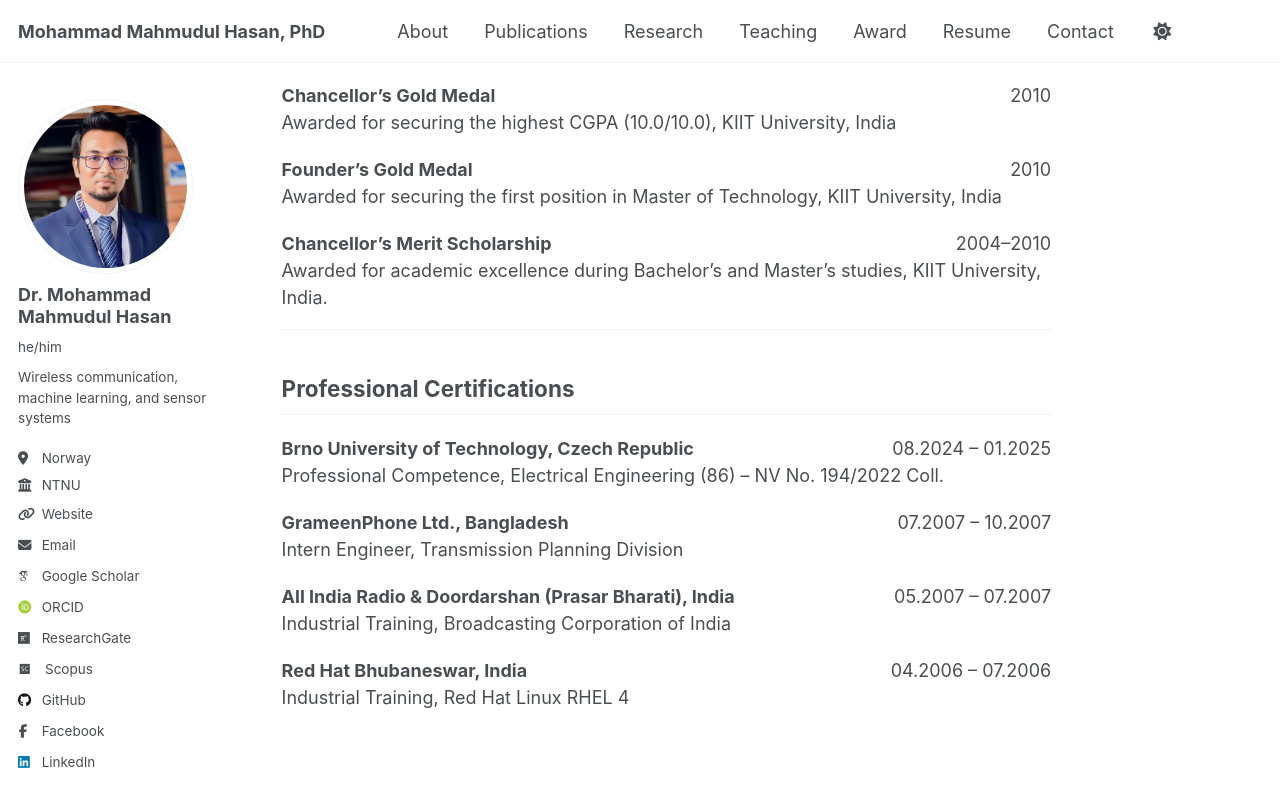
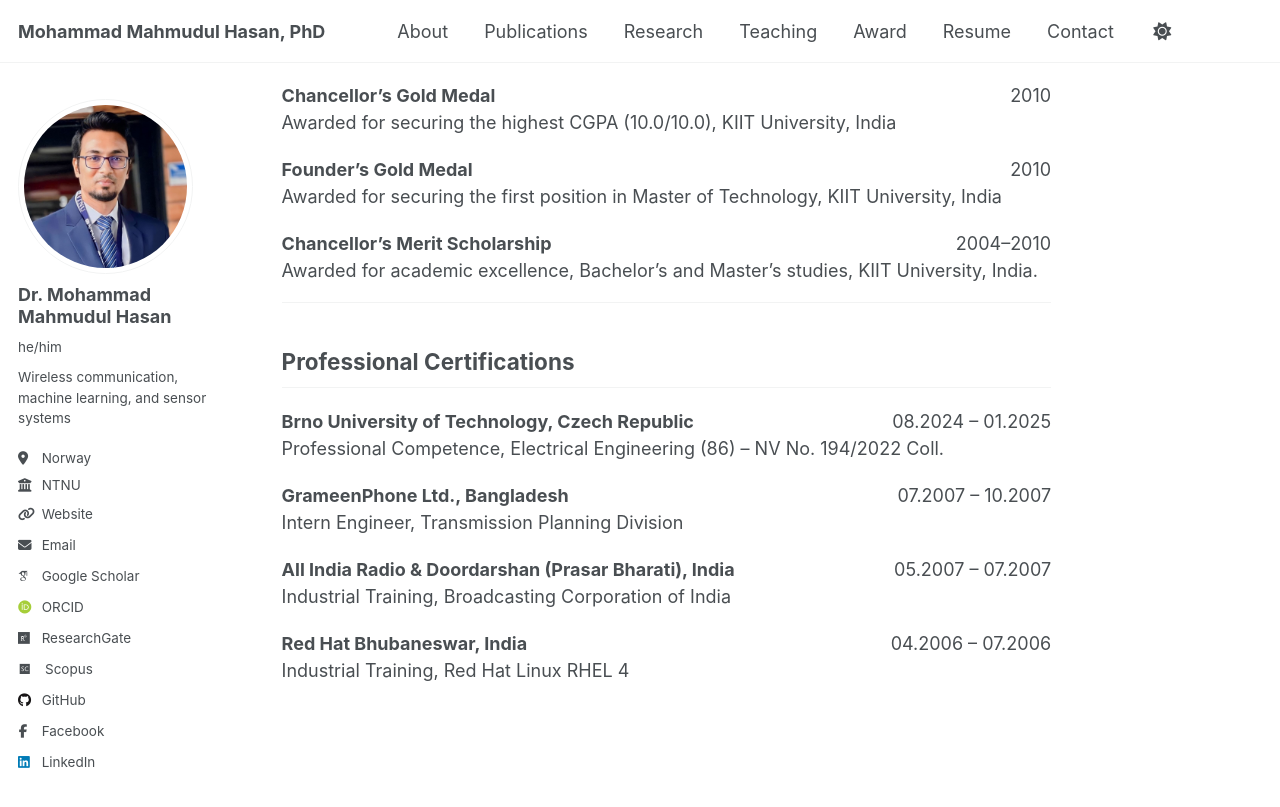
Before and after one commit to dearmahmud/dearmahmud.github.io, a Jekyll site: the page built from _pages/about.md, in a window 1280 px wide and 900 px high, scrolled down 4316 px. Shown: the top 807 px of the window. Built offline with Jekyll 4.4.1, drawn with Linux system fonts in a browser that asks for light colours; some web fonts are replaced.

Commit message:
Simplify description of Chancellor’s Merit Scholarship

```diff
--- a/_pages/about.md
+++ b/_pages/about.md
@@ -376,7 +376,7 @@ I remain deeply grateful to my supervisors, Dr. Sudhansu Sekhar Singh, Dr. Micha
   <span>2004–2010</span>
 </div>
 <div style="display: flex; justify-content: space-between;">
-  <span>Awarded for academic excellence during Bachelor’s and Master’s studies, KIIT University, India.</span>
+  <span>Awarded for academic excellence, Bachelor’s and Master’s studies, KIIT University, India.</span>
 </div>
 ---
 
```
